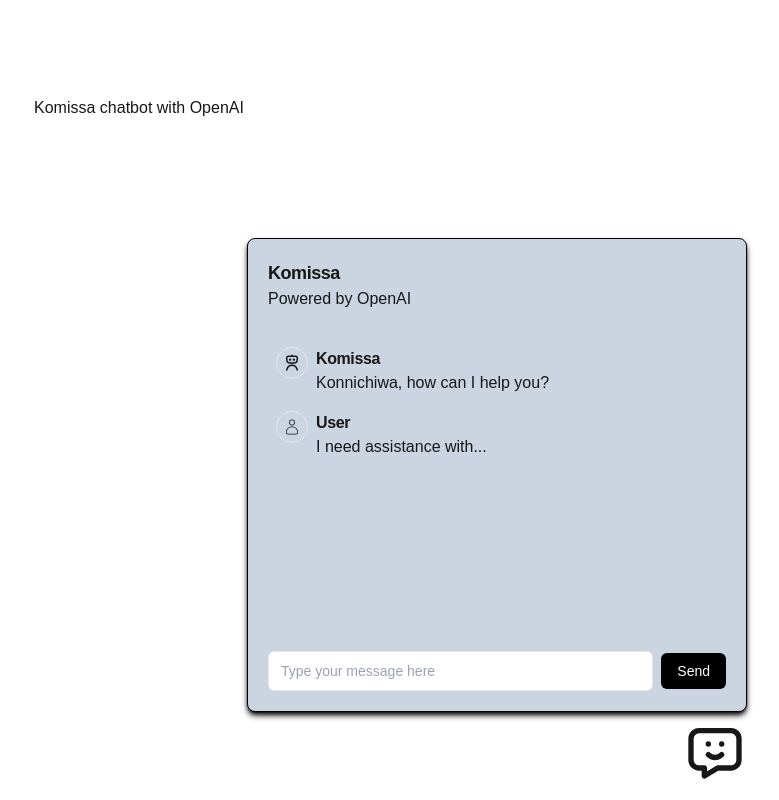
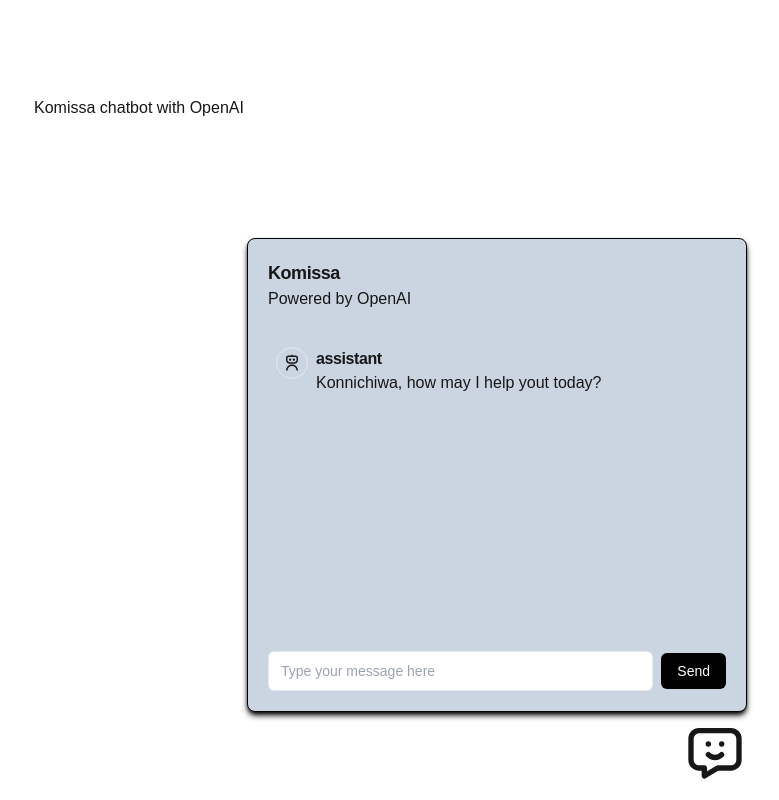
Before and after one commit to colebrazeal/chat-app, a Next.js app in the folder chatbot-openai/: page / in a window 1280 px wide. Both pictures are taken after a click on the icon 1216 px from the left and 752 px from the top of the page. Shown: the whole page, without its empty margins (501-1280 px from the left). Built offline with nearby package versions, Linux system fonts and the light colour scheme.

Commit message:
implemented OpenAi

```diff
--- a/chatbot-openai/components/Chatbot/chatbot.tsx
+++ b/chatbot-openai/components/Chatbot/chatbot.tsx
@@ -8,7 +8,14 @@
 
 
 export default function Chatbot () {
+
     const [showChat, setShowChat] = useState(false);
+    const [useMessage, setUserMessage] = useState('');
+    const [loading, setLoading] = useState(false);
+    const [messages, setMessages] = useState([
+        {role: 'assistant', content: 'Konnichiwa, how may I help yout today?'}
+    ]);
+
     return (
         <>
             <TbMessageChatbot
@@ -36,8 +43,13 @@
 
                                 {/* CHAT CONTAINER */}
                                 <div className='flex flex-col flex-1 items-center p-2 mt-5 overflow-y-auto'>
-                                    <BotMessage />
-                                    <UserMessage />
+                                  {messages && messages.map((m, i) => {
+                                    return m.role === 'assistant' ? (
+                                        <BotMessage {...m} key={i} />
+                                    ) : (
+                                        <UserMessage {...m} key={i} />
+                                    )
+                                  })}
                                 </div>
 
                                 {/* MESSAGE INPUT */}
@@ -51,3 +63,5 @@
         </>
     )
 }
+
+// https://www.youtube.com/watch?v=bx0oryJCpSk - Tutorial pt.2
--- a/chatbot-openai/components/Chatbot/ui/bot-message.tsx
+++ b/chatbot-openai/components/Chatbot/ui/bot-message.tsx
@@ -1,6 +1,6 @@
 import {RiRobot3Line} from 'react-icons/ri'
 
-export default function BotMessage () {
+export default function BotMessage ({role, content}) {
     return (
         <div className='flex w-full my-2'>
             <div className='flex justify-center p-1.5 w-8 h-8 border bg-slate-300 rounded-full mr-2'>
@@ -8,8 +8,8 @@
             </div>
 
             <div>
-                <div className='font-semibold text-md tracking-tight'>Komissa</div>
-                <p>Konnichiwa, how can I help you?</p>
+                <div className='font-semibold text-md tracking-tight'>{role}</div>
+                <p>{content}</p>
             </div>
         </div>
     )
--- a/chatbot-openai/package.json
+++ b/chatbot-openai/package.json
@@ -10,6 +10,7 @@
   },
   "dependencies": {
     "next": "14.2.14",
+    "openai": "^4.67.3",
     "react": "^18",
     "react-dom": "^18",
     "react-icons": "^5.3.0"
```
Also changed, not shown: 1 other file (tests, documents, lock files or other folders).
